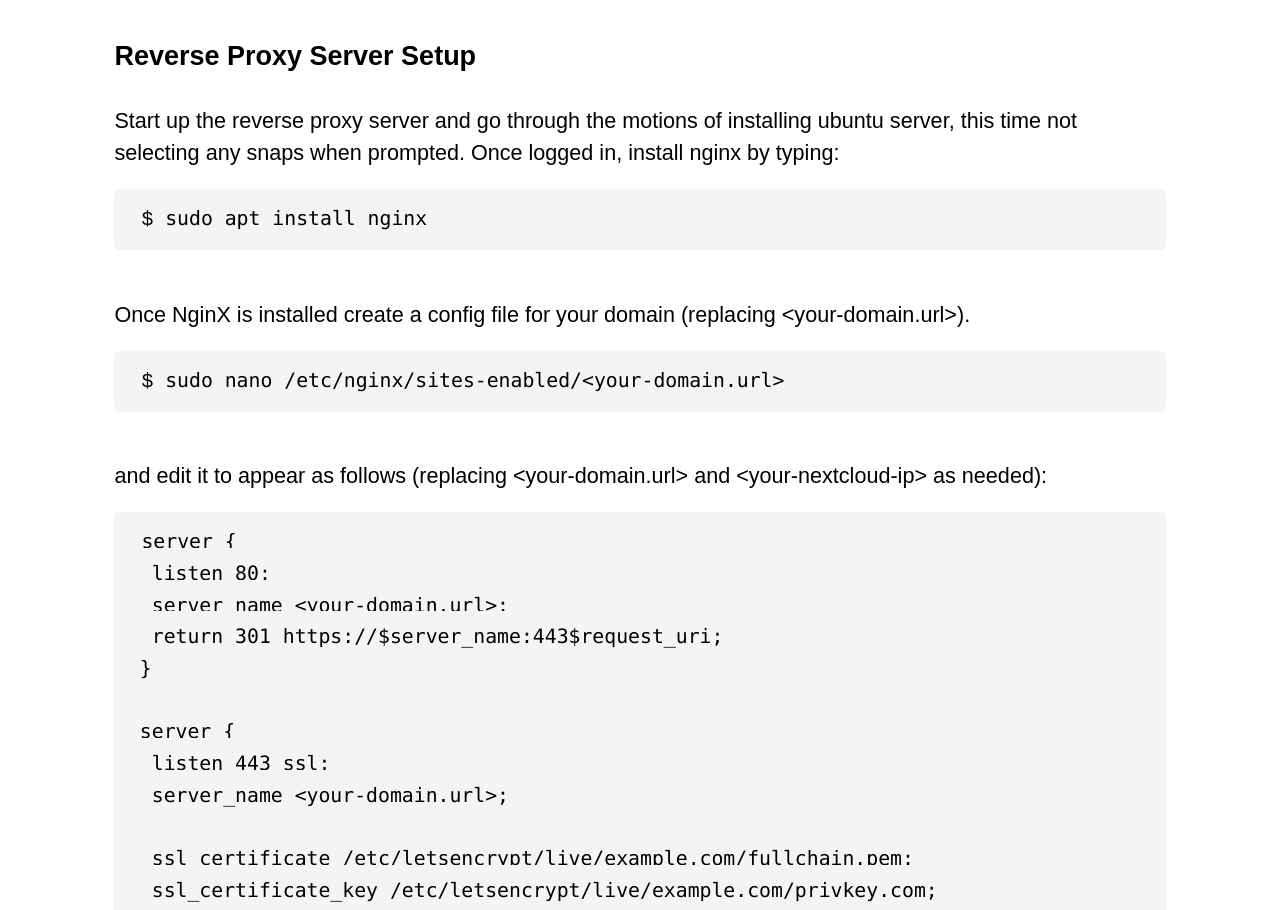
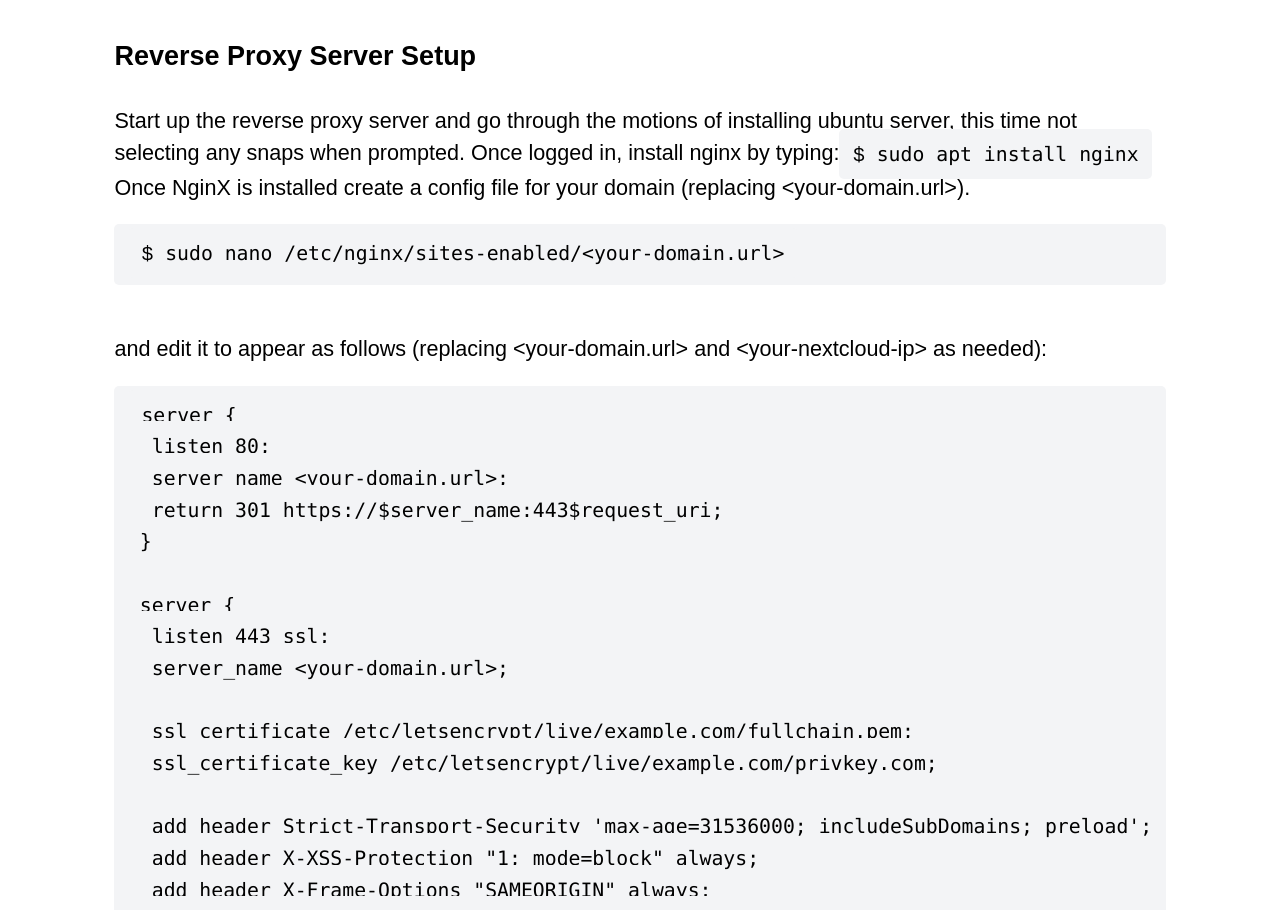
Before and after one commit to lreynolds188/Portfolio, a Next.js app: page /tutorials/nextcloud-server in a window 1280 px wide. Shown: the part 1680-2590 px from the top of the page. Built offline with nearby package versions, Linux system fonts and the light colour scheme.

Commit message:
Update nextcloud-server.js

```diff
--- a/pages/tutorials/nextcloud-server.js
+++ b/pages/tutorials/nextcloud-server.js
@@ -33,7 +33,7 @@ export default function Home() {
 	 		<br /><br /><br />
 			<h3>Reverse Proxy Server Setup</h3>
 				<p className={styles.description}>Start up the reverse proxy server and go through the motions of installing ubuntu server, this time not selecting any snaps when prompted. Once logged in, install nginx by typing:</p>
-				<pre className={styles.code}><code className={styles.code}><code className={styles.unselectable}>$ </code>sudo apt install nginx</code></pre><br />
+				<code className={styles.code}><code className={styles.unselectable}>$ </code>sudo apt install nginx</code><br />
 	  			<p className={styles.description}>Once NginX is installed create a config file for your domain (replacing &lt;your-domain.url&gt;).</p>
 	  			<pre className={styles.code}><code className={styles.code}><code className={styles.unselectable}>$ </code>sudo nano /etc/nginx/sites-enabled/&lt;your-domain.url&gt;</code></pre><br />
 				<p className={styles.description}>and edit it to appear as follows (replacing &lt;your-domain.url&gt; and &lt;your-nextcloud-ip&gt; as needed):</p>
```
